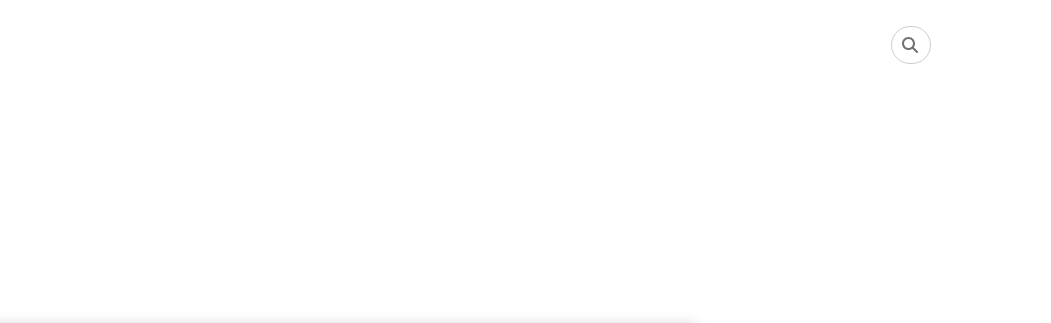
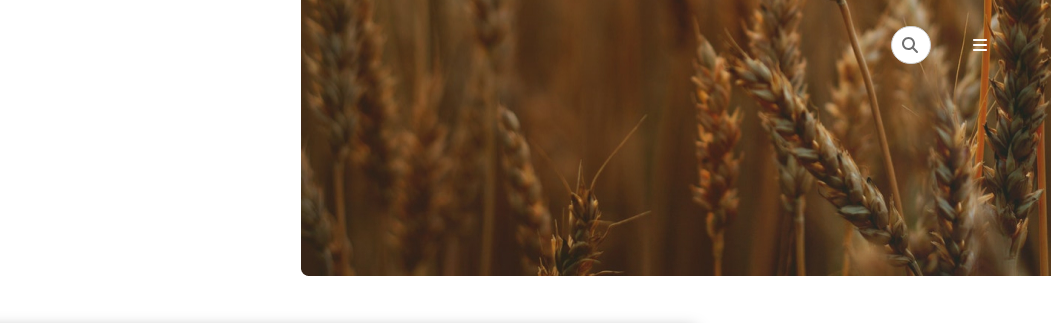
Before and after one commit to Cupcake425/CAPSTONE_FARMSTEAD, a plain HTML site: page blog_post.html in a window 1280 px wide. Shown: the top 323 px of the page, 229-1280 px from the left. Drawn offline with nearby package versions, Linux system fonts and the light colour scheme; a web font is replaced by a local one.

Commit message:
blog_post

```diff
--- a/style/style.css
+++ b/style/style.css
@@ -515,7 +515,7 @@ footer form button:hover {
 
 /* About */
 .about {
-  background-image: url(./../img_services/banner_about.png);
+  background-image: url(../img/banner_about.png);
   background-repeat: no-repeat;
   background-position: bottom;
 }
```
Also changed, not shown: img/banner_about.png (added).
